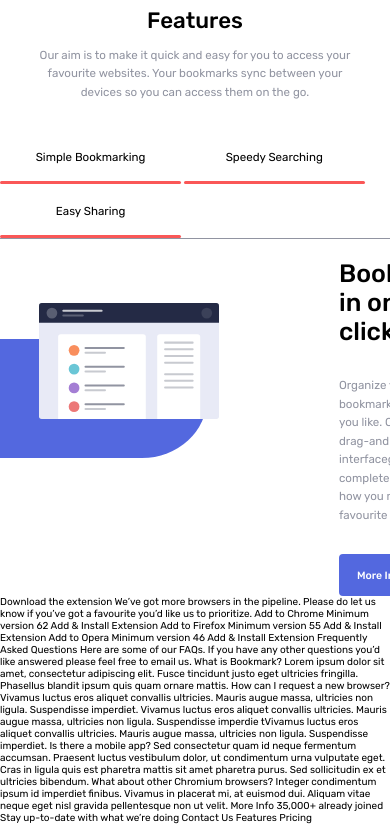
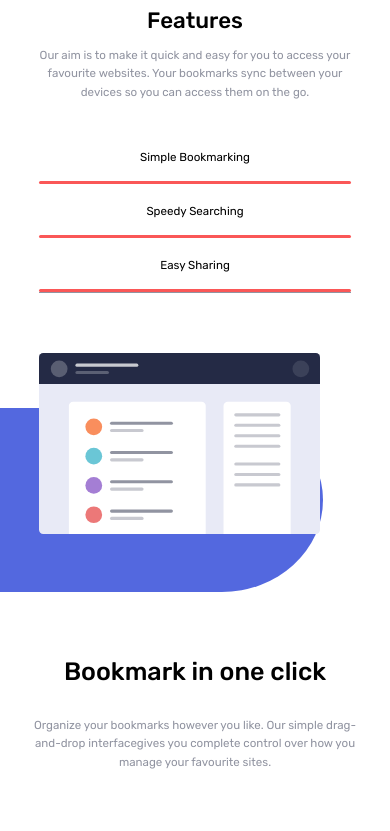
Before and after one commit to ricardokanashiro/Bookmark-Landing-Page, a website: page index.html in a window 390 px wide. Shown: the part 880-1711 px from the top of the page. Drawn offline with Linux system fonts and the light colour scheme.

Commit message:
features component responsivity finished

```diff
--- a/index.html
+++ b/index.html
@@ -70,9 +70,9 @@
       <div class="features__slider">
 
         <nav class="slider__menu">
-          <button href="#">Simple Bookmarking</button>
-          <button href="#">Speedy Searching</button>
-          <button href="#">Easy Sharing</button>
+          <button>Simple Bookmarking</button>
+          <button>Speedy Searching</button>
+          <button>Easy Sharing</button>
         </nav>
 
         <div class="slider__slides">
--- a/scss/components/_features.scss
+++ b/scss/components/_features.scss
@@ -34,7 +34,7 @@
 
     @include flex(center, center);
     flex-flow: column nowrap;
-    overflow-x: hidden;;
+    overflow-x: hidden;
 }
 
 .slider__menu {
@@ -47,7 +47,7 @@
         color: black;
 
         background-color: transparent;
-        width: calc(15rem + 8vw);
+        width: calc(8rem + 11vw);
         padding: 2rem 0;
         cursor: pointer;
 
@@ -81,7 +81,7 @@
     padding: 0 $horizontalPadding;
 
     @include flex(space-between, center);
-    gap: 10rem;
+    gap: calc(3.5rem + 5vw);
 }
 
 .slide__illustration {
@@ -142,3 +142,47 @@
         margin-top: 3rem;
     }
 }
+
+@include tabletScreenDown {
+    .slider__menu {
+        width: min(80%, 35rem);
+
+        @include flex(center, center);
+        flex-flow: column nowrap;
+
+        button {
+            width: 100%;
+        }
+    }
+
+    .slider__slides {
+        margin-top: calc(4rem + 5vw);
+    }
+
+    .slides__slide {
+        flex-direction: column;
+        justify-content: normal;
+        gap: 0rem;
+        padding: 0;
+    }
+
+    .slide__illustration {
+        width: 80%;
+        margin-bottom: calc(10rem + 5vw)
+    }
+
+    .slide__content {
+        h3 {
+            text-align: center;
+        }
+
+        p {
+            text-align: center;
+            padding: 0 2.5rem;
+        }
+
+        button {
+            display: none;
+        }
+    }
+}
```
Also changed, not shown: css/main.css, 1 other file.
